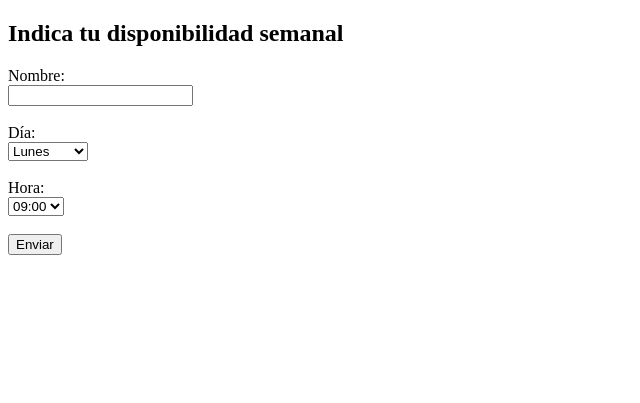
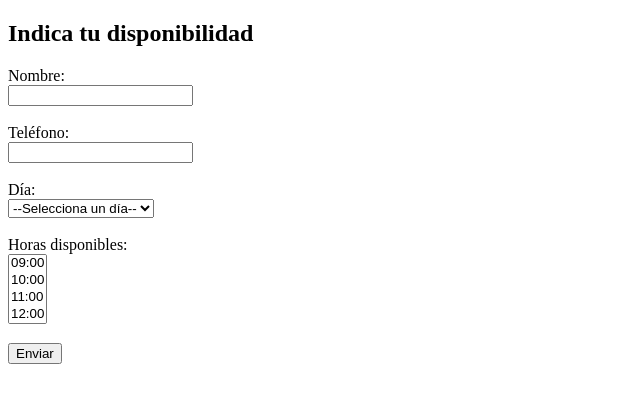
Before and after one commit to RaulMunozz/autoescuela-demo, a Flask app: page / in a window 1280 px wide. Shown: the top 403 px of the page, without its empty margins (0-640 px from the left). Run offline with Flask 3, Linux system fonts and the light colour scheme.

Commit message:
Mejoras: login, teléfono, múltiples horas, validación

```diff
--- a/app.py
+++ b/app.py
@@ -1,21 +1,24 @@
-from flask import Flask, render_template, request, redirect
+from flask import Flask, render_template, request, redirect, session, url_for
 from flask_sqlalchemy import SQLAlchemy
 
 app = Flask(__name__)
 app.config['SQLALCHEMY_DATABASE_URI'] = 'sqlite:///disponibilidad.db'
 app.config['SQLALCHEMY_TRACK_MODIFICATIONS'] = False
+app.secret_key = 'supersecreto123'
 db = SQLAlchemy(app)
 
-# Crear la tabla al arrancar
-with app.app_context():
-    db.create_all()
+# Diccionario de usuarios autorizados
+usuarios = {
+    "admin": "clave123"
+}
 
-# Modelo
+# Modelo de base de datos
 class Disponibilidad(db.Model):
     id = db.Column(db.Integer, primary_key=True)
     nombre = db.Column(db.String(100), nullable=False)
+    telefono = db.Column(db.String(20), nullable=False)
     dia = db.Column(db.String(20), nullable=False)
-    hora = db.Column(db.String(20), nullable=False)
+    horas = db.Column(db.String(200), nullable=False)  # varias horas como texto
 
 # Crear la tabla
 with app.app_context():
@@ -25,9 +28,13 @@ with app.app_context():
 def formulario():
     if request.method == 'POST':
         nombre = request.form['nombre']
+        telefono = request.form['telefono']
         dia = request.form['dia']
-        hora = request.form['hora']
-        nueva = Disponibilidad(nombre=nombre, dia=dia, hora=hora)
+        horas = request.form.getlist('horas')
+        if not (nombre and telefono and dia and horas):
+            return "Todos los campos son obligatorios", 400
+        horas_str = ', '.join(horas)
+        nueva = Disponibilidad(nombre=nombre, telefono=telefono, dia=dia, horas=horas_str)
         db.session.add(nueva)
         db.session.commit()
         return redirect('/gracias')
@@ -39,48 +46,18 @@ def gracias():
 
 @app.route('/autoescuela')
 def vista_autoescuela():
-    datos = Disponibilidad.query.order_by(Disponibilidad.dia, Disponibilidad.hora).all()
+    if 'usuario' not in session:
+        return redirect('/login')
+    datos = Disponibilidad.query.order_by(Disponibilidad.dia, Disponibilidad.horas).all()
     return render_template('vista_autoescuela.html', disponibilidad=datos)
 
-from flask import Flask, render_template, request, redirect
-from flask_sqlalchemy import SQLAlchemy
-
-app = Flask(__name__)
-app.config['SQLALCHEMY_DATABASE_URI'] = 'sqlite:///disponibilidad.db'
-app.config['SQLALCHEMY_TRACK_MODIFICATIONS'] = False
-db = SQLAlchemy(app)
-
-# Modelo
-class Disponibilidad(db.Model):
-    id = db.Column(db.Integer, primary_key=True)
-    nombre = db.Column(db.String(100), nullable=False)
-    dia = db.Column(db.String(20), nullable=False)
-    hora = db.Column(db.String(20), nullable=False)
-
-# Crear la tabla
-with app.app_context():
-    db.create_all()
-
-@app.route('/', methods=['GET', 'POST'])
-def formulario():
+@app.route('/login', methods=['GET', 'POST'])
+def login():
     if request.method == 'POST':
-        nombre = request.form['nombre']
-        dia = request.form['dia']
-        hora = request.form['hora']
-        nueva = Disponibilidad(nombre=nombre, dia=dia, hora=hora)
-        db.session.add(nueva)
-        db.session.commit()
-        return redirect('/gracias')
-    return render_template('formulario.html')
-
-@app.route('/gracias')
-def gracias():
-    return "¡Disponibilidad registrada correctamente! Gracias."
-
-@app.route('/autoescuela')
-def vista_autoescuela():
-    datos = Disponibilidad.query.order_by(Disponibilidad.dia, Disponibilidad.hora).all()
-    return render_template('vista_autoescuela.html', disponibilidad=datos)
-
-if __name__ == '__main__':
-    app.run(debug=True)
+        usuario = request.form['usuario']
+        clave = request.form['clave']
+        if usuario in usuarios and usuarios[usuario] == clave:
+            session['usuario'] = usuario
+            return redirect('/autoescuela')
+        return "Credenciales incorrectas", 401
+    return render_template('login.html')
--- a/templates/formulario.html
+++ b/templates/formulario.html
@@ -4,13 +4,17 @@
     <title>Formulario de Disponibilidad</title>
 </head>
 <body>
-    <h2>Indica tu disponibilidad semanal</h2>
+    <h2>Indica tu disponibilidad</h2>
     <form method="POST">
         Nombre:<br>
         <input type="text" name="nombre" required><br><br>
 
+        Teléfono:<br>
+        <input type="text" name="telefono" required><br><br>
+
         Día:<br>
         <select name="dia" required>
+            <option value="">--Selecciona un día--</option>
             <option value="Lunes">Lunes</option>
             <option value="Martes">Martes</option>
             <option value="Miércoles">Miércoles</option>
@@ -18,8 +22,8 @@
             <option value="Viernes">Viernes</option>
         </select><br><br>
 
-        Hora:<br>
-        <select name="hora" required>
+        Horas disponibles:<br>
+        <select name="horas" multiple required>
             <option value="09:00">09:00</option>
             <option value="10:00">10:00</option>
             <option value="11:00">11:00</option>
```
Also changed, not shown: templates/login.html (added, +16 -0 lines), templates/vista_autoescuela.html (+5 -3 lines).
